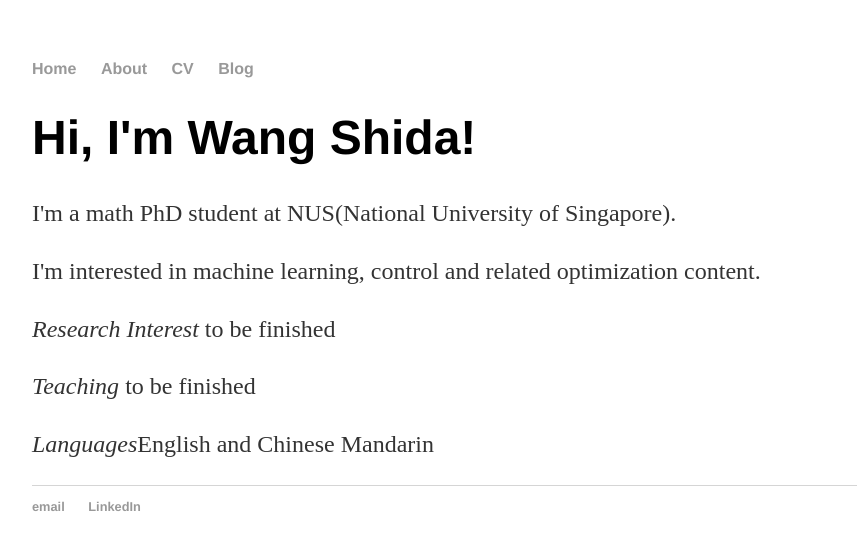
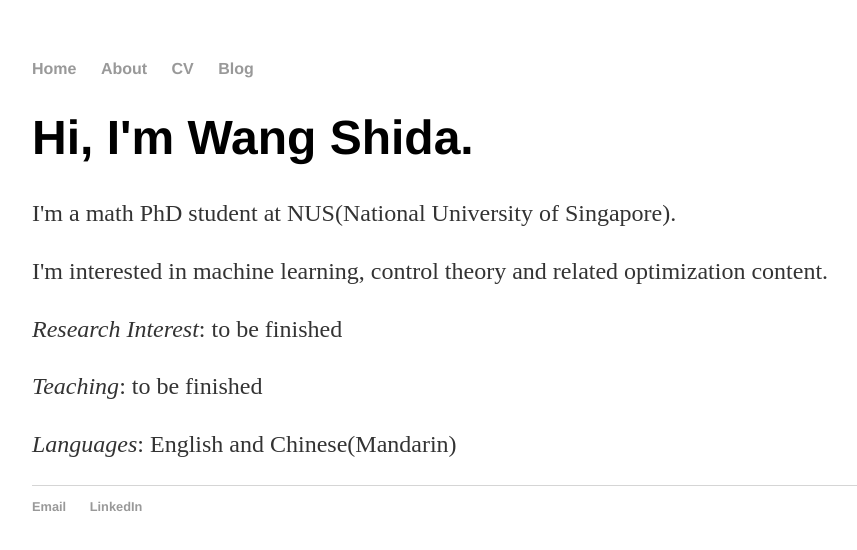
Before and after one commit to radarFudan/radarFudan.github.io, a Jekyll site: the page built from index.html, in a window 1280 px wide. Shown: the top 550 px of the page, without its empty margins (160-1017 px from the left). Built offline with Jekyll 4.4.1, drawn with Linux system fonts in a browser that asks for light colours.

Commit message:
modify the details of homepage

```diff
--- a/_layouts/default.html
+++ b/_layouts/default.html
@@ -21,7 +21,7 @@
 			</div><!-- /.container -->
 			<footer>
 	    		<ul>
-	        		<li><a href="mailto:shida_wang@u.nus.edu">email</a></li>
+	        		<li><a href="mailto:shida_wang@u.nus.edu">Email</a></li>
 	        		<li><a href="https://linkedin.com/in/铈达-汪-ba9178158">LinkedIn</a></li>
 				</ul>
 			</footer>
--- a/index.html
+++ b/index.html
@@ -3,10 +3,10 @@ layout: default
 title: Wang Shida
 ---
 <div class="blurb">
-	<h1>Hi, I'm Wang Shida!</h1>
+	<h1>Hi, I'm Wang Shida.</h1>
 	<p> I'm a math PhD student at NUS(National University of Singapore). </p>
-    <p> I'm interested in machine learning, control and related optimization content. </p>
-    <p><em>Research Interest</em> to be finished</p>
-    <p><em>Teaching</em> to be finished</p>
-    <p><em>Languages</em>English and Chinese Mandarin</p>
+    <p> I'm interested in machine learning, control theory and related optimization content. </p>
+    <p><em>Research Interest</em>: to be finished</p>
+    <p><em>Teaching</em>: to be finished</p>
+    <p><em>Languages</em>: English and Chinese(Mandarin)</p>
 </div><!-- /.blurb -->
```
